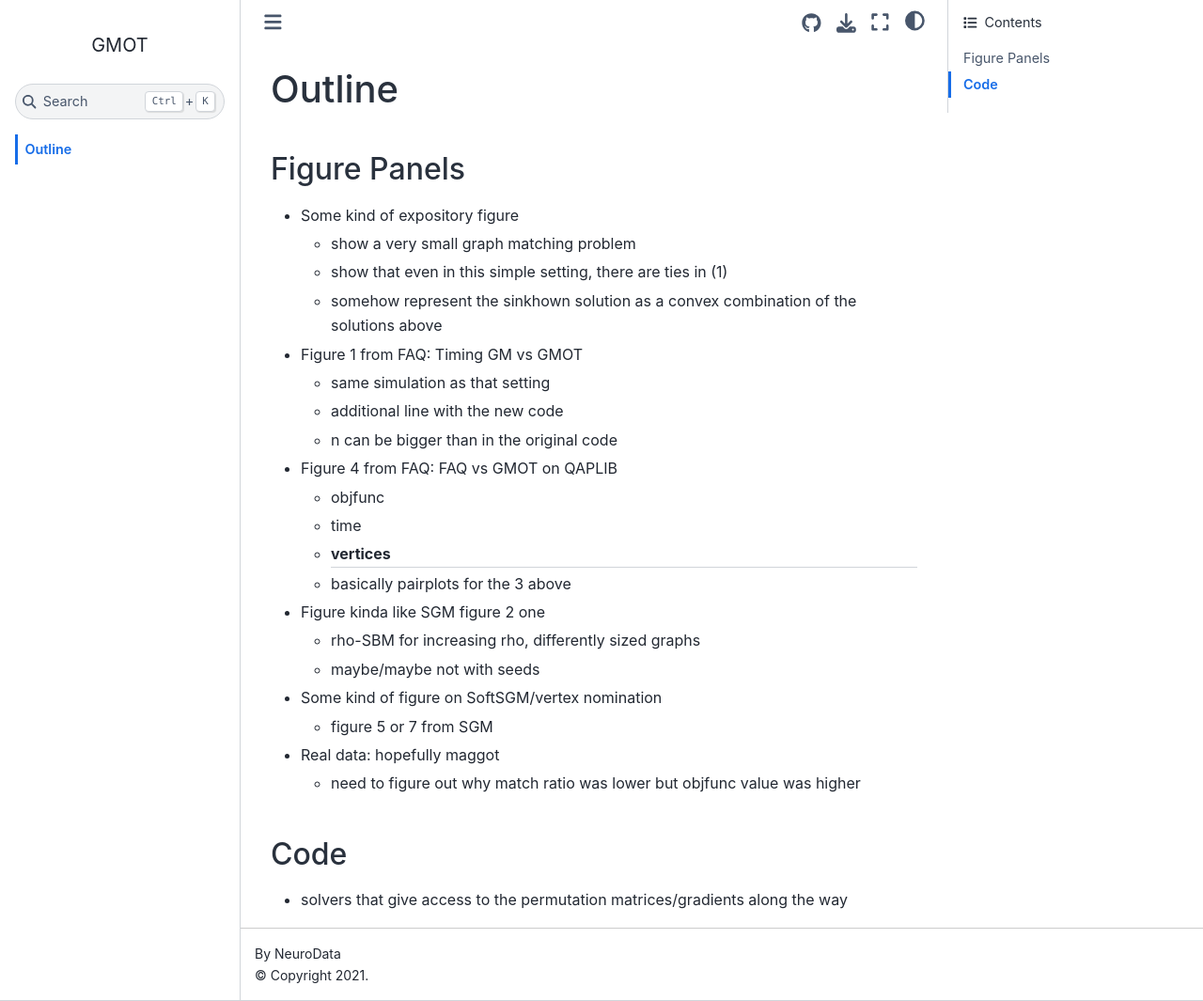
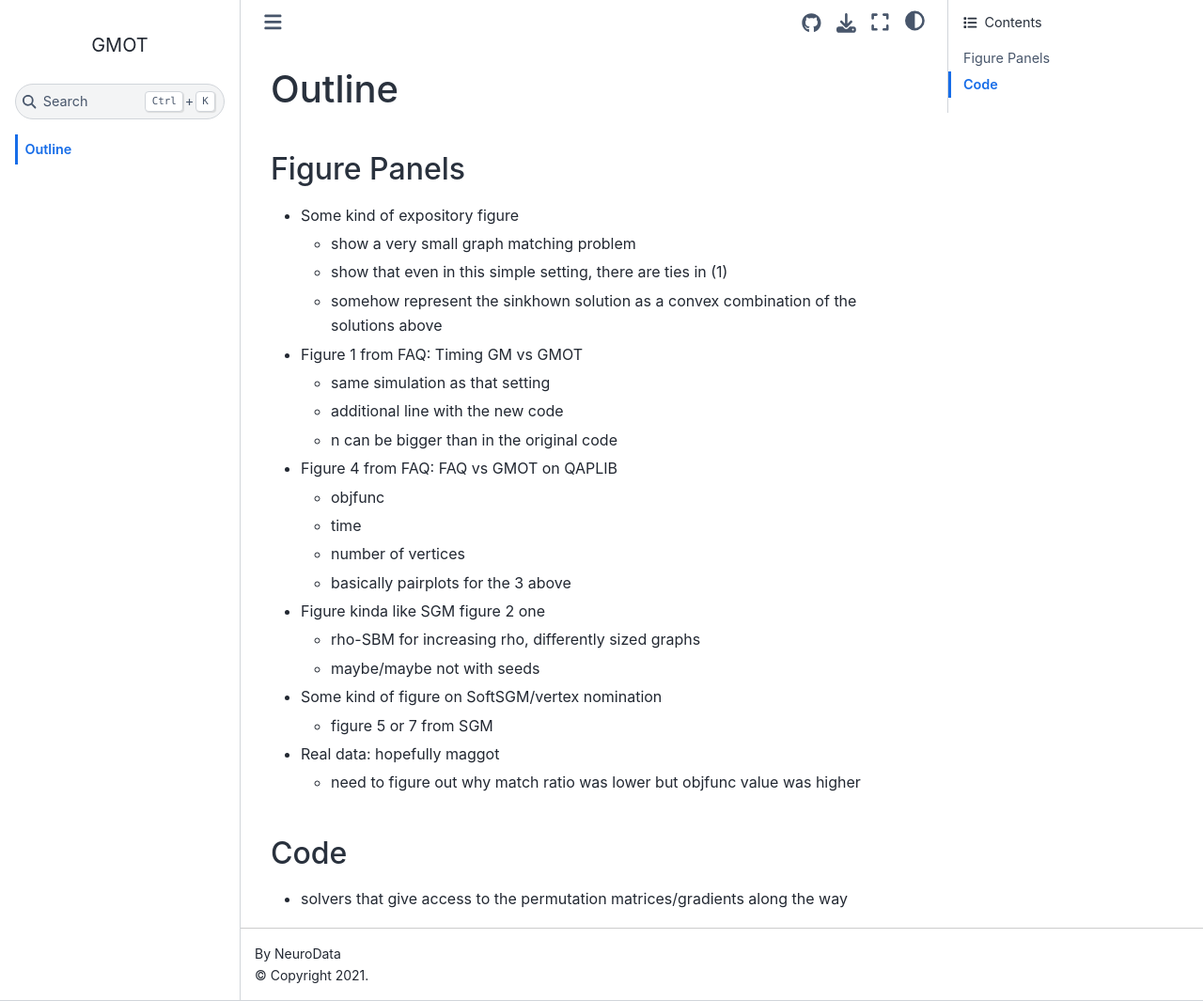
Before and after one commit to neurodata/goat, a Jupyter Book: the page built from docs/outline.md, in a window 1280 px wide and 1065 px high. Shown: the whole window at 94% size. Built offline with Jupyter Book 1.0.4 settings and Sphinx 7.4.7 and the Sphinx Book theme 1.1.4, drawn with Linux system fonts in a browser that asks for light colours.

Commit message:
Update outline.md

```diff
--- a/docs/outline.md
+++ b/docs/outline.md
@@ -13,7 +13,7 @@
 - Figure 4 from FAQ: FAQ vs GMOT on QAPLIB
   - objfunc
   - time
-  - # vertices
+  - number of vertices
   - basically pairplots for the 3 above
 - Figure kinda like SGM figure 2 one
   - rho-SBM for increasing rho, differently sized graphs
```
